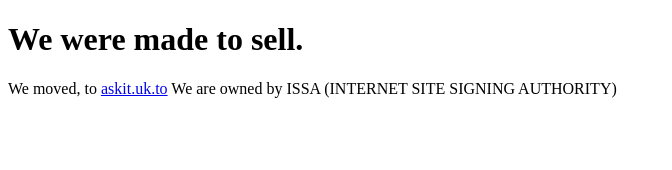
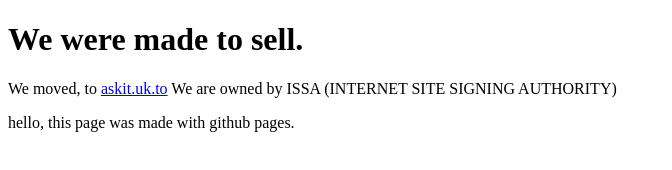
Before and after one commit to askitdomains/askitdomains.github.io, a plain HTML site: page index.html in a window 1280 px wide. Shown: the whole page, without its empty margins (0-672 px from the left). Drawn offline with Linux system fonts and the light colour scheme.

Commit message:
Update index.html

```diff
--- a/index.html
+++ b/index.html
@@ -8,5 +8,8 @@
 <body>
     <h1>We were made to sell.</h1>
     <p>We moved, to <a href="http://askit.uk.to">askit.uk.to</a> We are owned by ISSA (INTERNET SITE SIGNING AUTHORITY)</p>
+    <footer>
+        <p>hello, this page was made with github pages.</p>
+    </footer>
 </body>
 </html>
```
